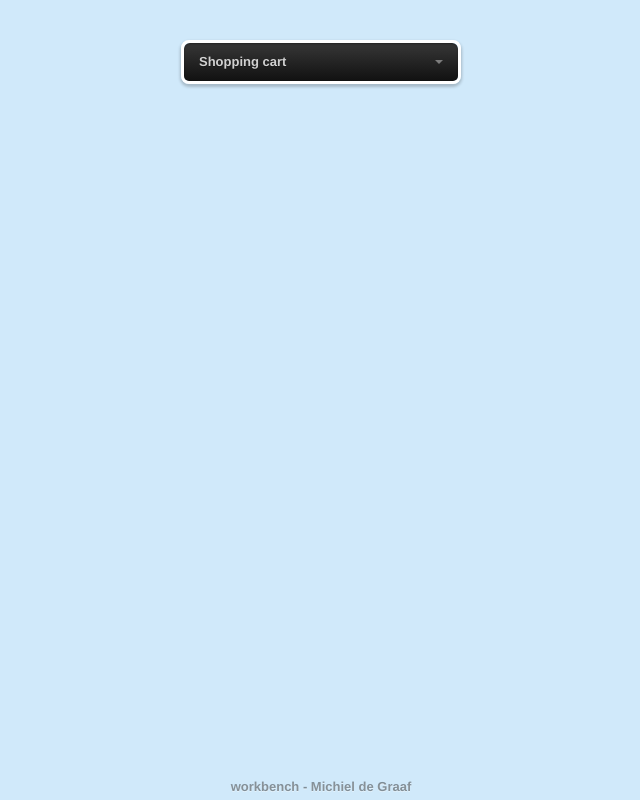
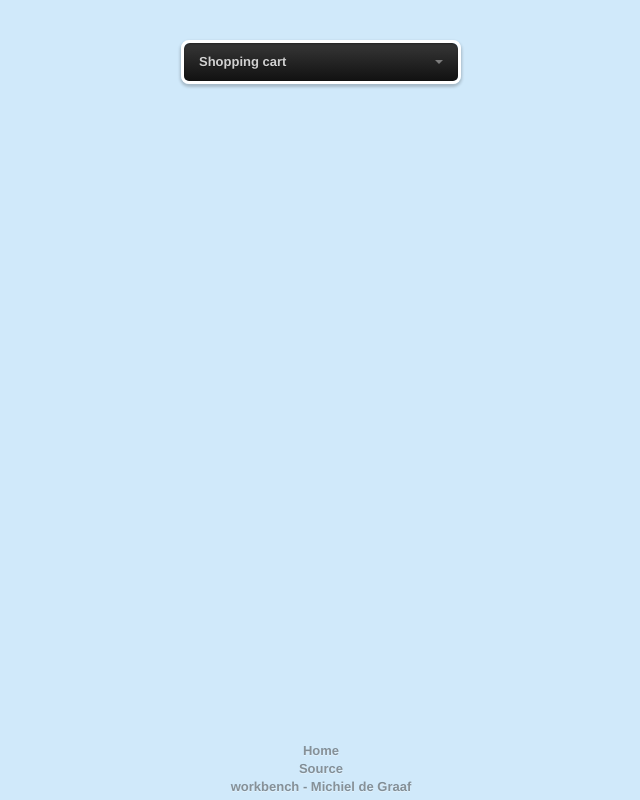
Before and after one commit to michieldegraaf/workbench, a plain HTML site: page shoppingcart/index.html in a window 1280 px wide. Shown: the whole page, without its empty margins (319-959 px from the left). Drawn offline with Linux system fonts and the light colour scheme.

Commit message:
ADD: GitHub link

```diff
--- a/shoppingcart/index.html
+++ b/shoppingcart/index.html
@@ -56,6 +56,10 @@
    </section>
 
    <footer>
+      <ul>
+         <li><a href="http://workspaces.michieldegraaf.com">Home</a></li>
+         <li><a href="https://github.com/michieldegraaf/workbench/tree/master/shoppingcart">Source</a></li>
+      </ul>
       <p>
          <a href="http://workbench.michieldegraaf.com">workbench - Michiel de Graaf</a>
       </p>
```
